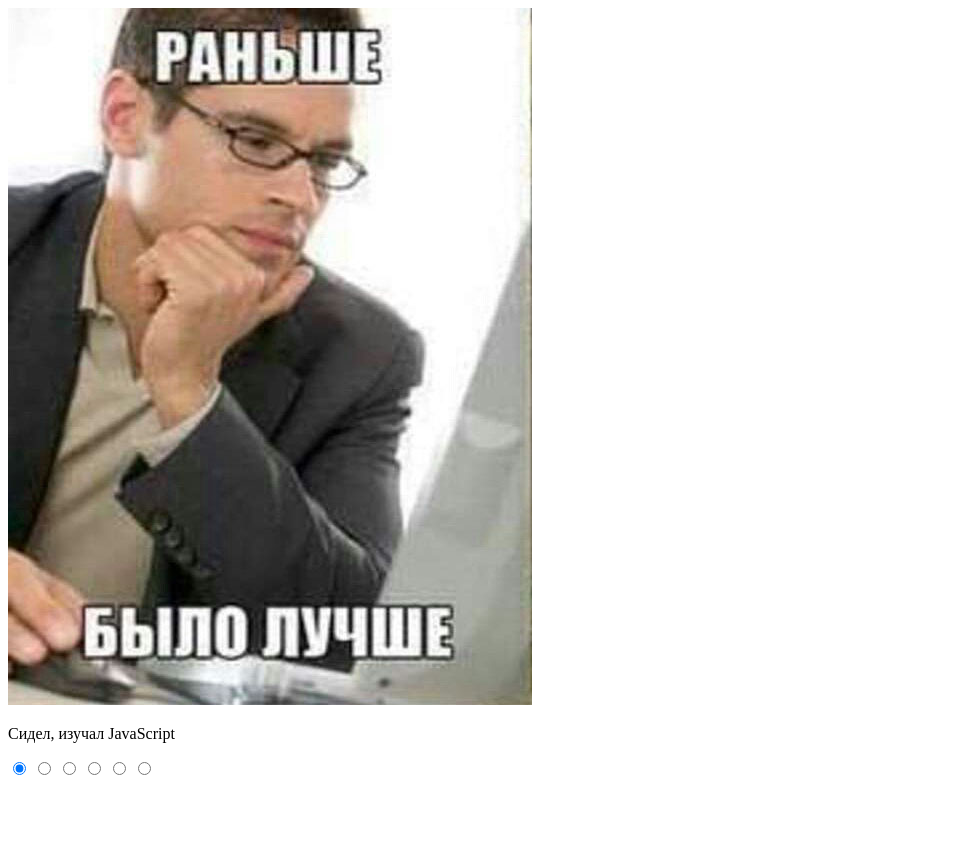
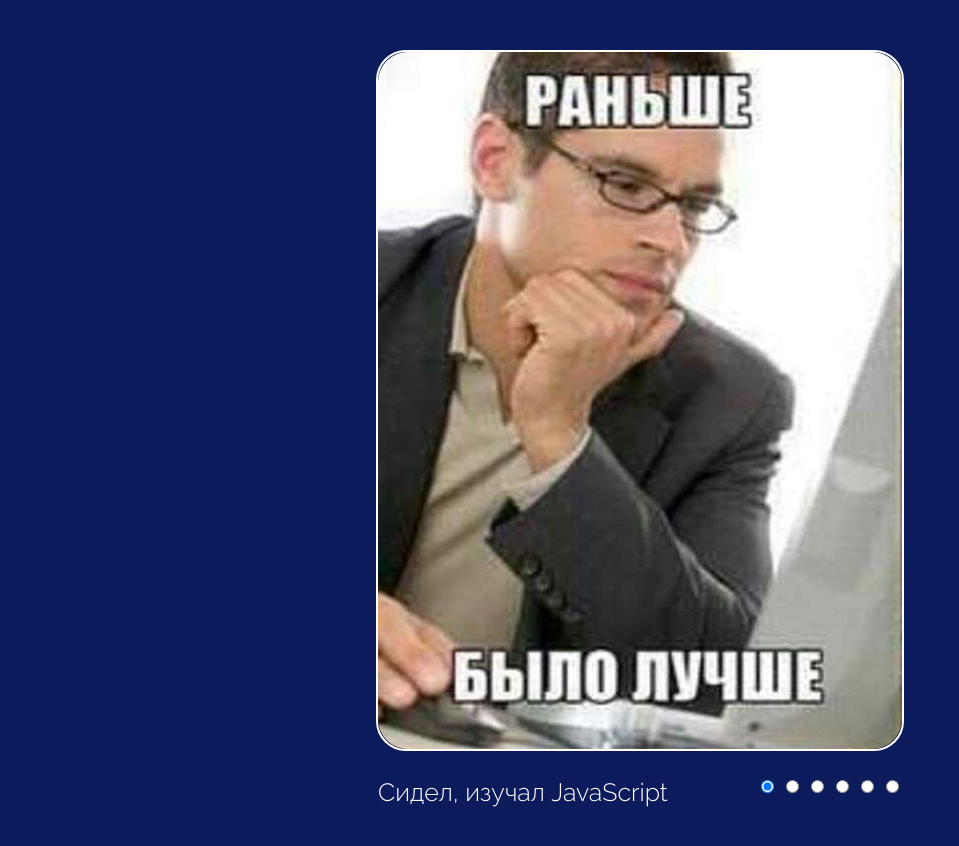
Before and after one commit to Legat14/cssMemSlider-1, a plain HTML site: page index.html in a window 1280 px wide. Shown: the whole page, without its empty margins (0-959 px from the left). Before the commit the page ends 800 px from the top, so only its background shows below. Drawn offline with Linux system fonts and the light colour scheme.

Commit message:
feat: add fonts and some decorations

```diff
--- a/css/style.css
+++ b/css/style.css
@@ -0,0 +1,39 @@
+body {
+  margin: 50px 2.5% 50px 2.5%;
+  display: flex;
+  background-color: #0c1b5c;;
+}
+
+.container {
+  max-width: 524px;
+  margin: auto;
+  display: flex;
+  flex-direction: column;
+  align-items: center;
+}
+
+.img-slider {
+  display: flex;
+  border: 2px solid #ffffff;
+  border-radius: 30px;
+}
+
+.img-slider img {
+  border-radius: 30px;
+}
+
+.description-and-controls {
+  width: 100%;
+  height: 100%;
+  margin-top: 5%;
+  display: flex;
+  justify-content: space-between;
+}
+
+.description p {
+  margin: 0px;
+  font-family: 'Raleway', sans-serif;
+  font-weight: 300;
+  font-size: 25px;
+  color: #ffffff;
+}
--- a/index.html
+++ b/index.html
@@ -1,36 +1,48 @@
 <!DOCTYPE html>
 <html lang="en">
+
 <head>
   <meta charset="UTF-8">
   <meta http-equiv="X-UA-Compatible" content="IE=edge">
   <meta name="viewport" content="width=device-width, initial-scale=1.0">
   <title>CSS Mem Slider</title>
-  <link rel="shortcut icon" href="img/favicon.png" type = "image/png">
+  <link rel="shortcut icon" href="img/favicon.png" type="image/png">
   <link rel="stylesheet" href="css/style.css">
+  <link rel="preconnect" href="https://fonts.googleapis.com">
+  <link rel="preconnect" href="https://fonts.gstatic.com" crossorigin>
+  <link href="https://fonts.googleapis.com/css2?family=Raleway:wght@300&display=swap" rel="stylesheet">
 </head>
+
 <body>
-  <div class = "img-slider">
+  <div class="container">
+
+    <div class="img-slider">
       <img src="img/01.jpg" alt="img-01" width="524" height="697">
     </div>
-  <div class = "splitter"></div> <!--Просто пустая строка-разделитель-->
-  <div class = "description-and-controls">
-    <div class="discription">
+
+    <div class="description-and-controls">
+
+      <div class="description">
         <p>Сидел, изучал JavaScript</p>
       </div>
-    <div class = "controls">
-      <input type="radio" id = "button-01" name = "controls" value="img-01" checked>
+
+      <div class="controls">
+        <input type="radio" id="button-01" name="controls" value="img-01" checked>
         <label for="button-01"></label>
-      <input type="radio" id = "button-02" name = "controls" value="img-02">
+        <input type="radio" id="button-02" name="controls" value="img-02">
         <label for="button-02"></label>
-      <input type="radio" id = "button-03" name = "controls" value="img-03">
+        <input type="radio" id="button-03" name="controls" value="img-03">
         <label for="button-03"></label>
-      <input type="radio" id = "button-04" name = "controls" value="img-04">
+        <input type="radio" id="button-04" name="controls" value="img-04">
         <label for="button-04"></label>
-      <input type="radio" id = "button-05" name = "controls" value="img-05">
+        <input type="radio" id="button-05" name="controls" value="img-05">
         <label for="button-05"></label>
-      <input type="radio" id = "button-06" name = "controls" value="img-06">
+        <input type="radio" id="button-06" name="controls" value="img-06">
         <label for="button-06"></label>
+      </div>
+
     </div>
   </div>
 </body>
+
 </html>
```
Lines whose indentation alone changed are shown as unchanged.
